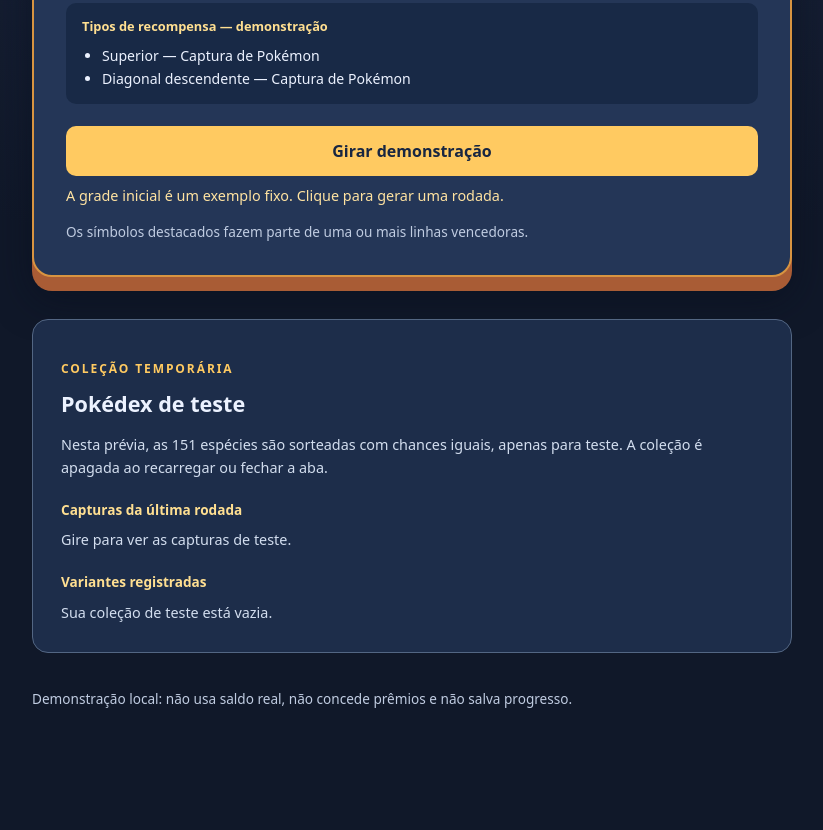
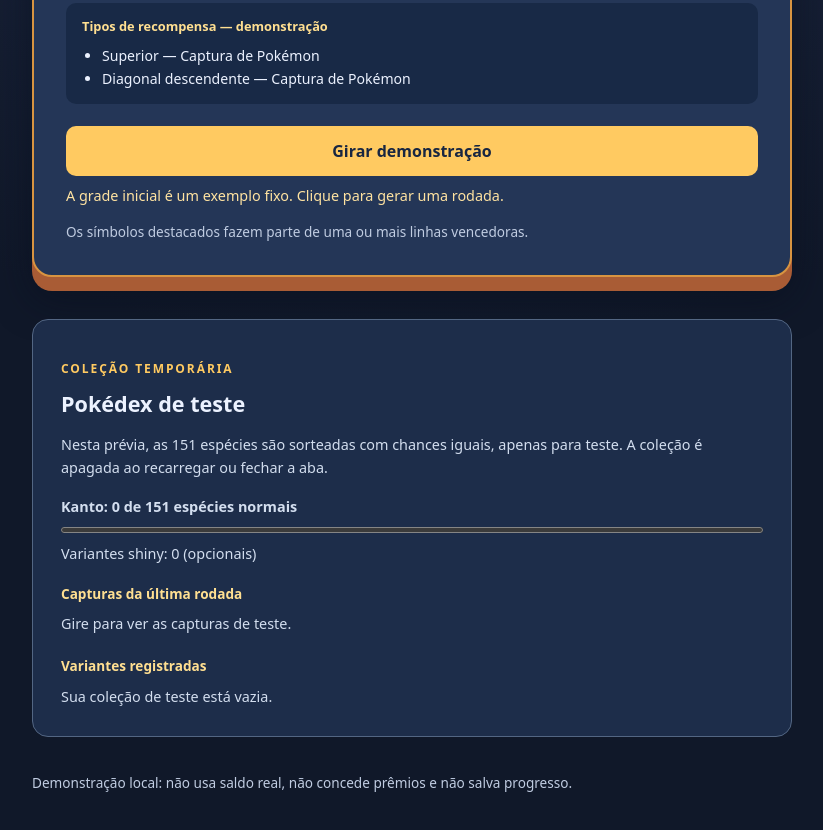
Before and after one commit to caecoimbra/pokeslot, a website built with Vite: page previa-maquina.html in a window 1280 px wide. Shown: the part 833-1663 px from the top of the page, without its empty margins (228-1051 px from the left). Before the commit the page ends 1613 px from the top, so only its background shows below. Built offline with nearby package versions, Linux system fonts and the light colour scheme.

Commit message:
Mostra progresso da coleção de Kanto

```diff
--- a/previa-maquina.html
+++ b/previa-maquina.html
@@ -42,6 +42,11 @@
         <p class="eyebrow" data-text="pokedexEyebrow"></p>
         <h2 id="pokedex-title" data-text="pokedexTitle"></h2>
         <p class="pokedex-note" data-text="pokedexNote"></p>
+        <div class="collection-progress">
+          <label for="kanto-progress" id="progress-label"></label>
+          <progress id="kanto-progress" max="151" value="0"></progress>
+          <p id="shiny-progress"></p>
+        </div>
         <div class="pokedex-content" aria-live="polite">
           <h3 data-text="lastCaptures"></h3>
           <ul id="capture-results"></ul>
--- /dev/null
+++ b/src/domain/collection-progress.mjs
@@ -0,0 +1,16 @@
+const KANTO_SPECIES_COUNT = 151;
+
+// Cada espécie normal conta uma vez; shiny é uma variante opcional separada.
+export function getKantoCollectionProgress(variants) {
+  if (!Array.isArray(variants)) throw new TypeError('Expected a list of variants');
+  const normal = new Set();
+  const shiny = new Set();
+  for (const variant of variants) {
+    if (!Number.isInteger(variant?.speciesId) || variant.speciesId < 1 ||
+        variant.speciesId > KANTO_SPECIES_COUNT || typeof variant.isShiny !== 'boolean') {
+      throw new TypeError('Invalid Kanto variant');
+    }
+    (variant.isShiny ? shiny : normal).add(variant.speciesId);
+  }
+  return { normal: normal.size, shiny: shiny.size, total: KANTO_SPECIES_COUNT };
+}
--- a/src/preview/main.js
+++ b/src/preview/main.js
@@ -1,6 +1,7 @@
 import { findWinningLines } from '../domain/paylines.mjs';
 import { rewardTypesForLines } from '../domain/rewards.mjs';
 import { evaluateRoundCaptures } from '../domain/round-captures.mjs';
+import { getKantoCollectionProgress } from '../domain/collection-progress.mjs';
 import { createPokeApiClient } from '../pokeapi/client.mjs';
 import { preparePokedexData } from '../pokeapi/pokedex-data.mjs';
 import { createSpeciesDetailsStore } from './species-details.mjs';
@@ -24,6 +25,8 @@ const messages = {
     initial: 'A grade inicial é um exemplo fixo. Clique para gerar uma rodada.',
     success: 'Rodada demonstrativa concluída.', failure: 'Não foi possível gerar a rodada. Inicie o servidor local de desenvolvimento e tente novamente.',
     pokedexEyebrow: 'Coleção temporária', pokedexTitle: 'Pokédex de teste',
+    progressLabel: (count, total) => `Kanto: ${count} de ${total} espécies normais`,
+    shinyProgress: (count) => `Variantes shiny: ${count} (opcionais)`,
     pokedexNote: 'Nesta prévia, as 151 espécies são sorteadas com chances iguais, apenas para teste. A coleção é apagada ao recarregar ou fechar a aba.',
     lastCaptures: 'Capturas da última rodada', collectionTitle: 'Variantes registradas',
     beforeRound: 'Gire para ver as capturas de teste.', noCaptures: 'Nenhuma captura nesta rodada.',
@@ -48,6 +51,8 @@ const messages = {
     initial: 'The starting grid is a fixed example. Click to generate a round.',
     success: 'Demonstration round complete.', failure: 'Could not generate the round. Start the local development server and try again.',
     pokedexEyebrow: 'Temporary collection', pokedexTitle: 'Test Pokédex',
+    progressLabel: (count, total) => `Kanto: ${count} of ${total} normal species`,
+    shinyProgress: (count) => `Shiny variants: ${count} (optional)`,
     pokedexNote: 'In this preview, all 151 species have equal odds for testing only. Reloading or closing this tab clears the collection.',
     lastCaptures: 'Last round captures', collectionTitle: 'Registered variants',
     beforeRound: 'Spin to see test captures.', noCaptures: 'No captures this round.',
@@ -209,6 +214,10 @@ function render() {
   });
   document.querySelector('#rewards').replaceChildren(...rewardItems);
   document.querySelector('#no-rewards').textContent = rewards.length ? '' : text.noRewards;
+  const progress = getKantoCollectionProgress(ownedVariants);
+  document.querySelector('#progress-label').textContent = text.progressLabel(progress.normal, progress.total);
+  document.querySelector('#kanto-progress').value = progress.normal;
+  document.querySelector('#shiny-progress').textContent = text.shinyProgress(progress.shiny);
   renderList('#capture-results', (lastCaptures ?? []).map(({ line, capture, status: captureStatus }) =>
     `${text.lines[line]} — ${speciesLabel(capture.speciesId)} (${capture.isShiny ? text.shiny : text.normal}): ${text.captureStatus[captureStatus]}`
   ));
--- a/src/preview/style.css
+++ b/src/preview/style.css
@@ -38,6 +38,10 @@ h2 { font-size: 1.05rem; margin: 24px 0 14px; }
 .pokedex h2 { font-size: 1.35rem; margin: 8px 0; }
 .pokedex h3 { color: #ffdf91; font-size: .85rem; margin: 20px 0 8px; }
 .pokedex-note, .pokedex-content { color: #d3deef; font-size: .9rem; line-height: 1.6; }
+.collection-progress { color: #d3deef; margin: 18px 0; font-size: .9rem; }
+.collection-progress label { display: block; font-weight: 700; }
+.collection-progress progress { display: block; width: 100%; height: 12px; margin: 8px 0; accent-color: #ffca61; }
+.collection-progress p { margin: 0; }
 .pokedex-content ul { padding-left: 20px; margin: 0; }
 .pokedex-content p { margin: 0; }
 .pokedex-content p:empty, .pokedex-content ul:empty { display: none; }
```
Also changed, not shown: test/collection-progress.test.mjs (added, +24 -0 lines).
